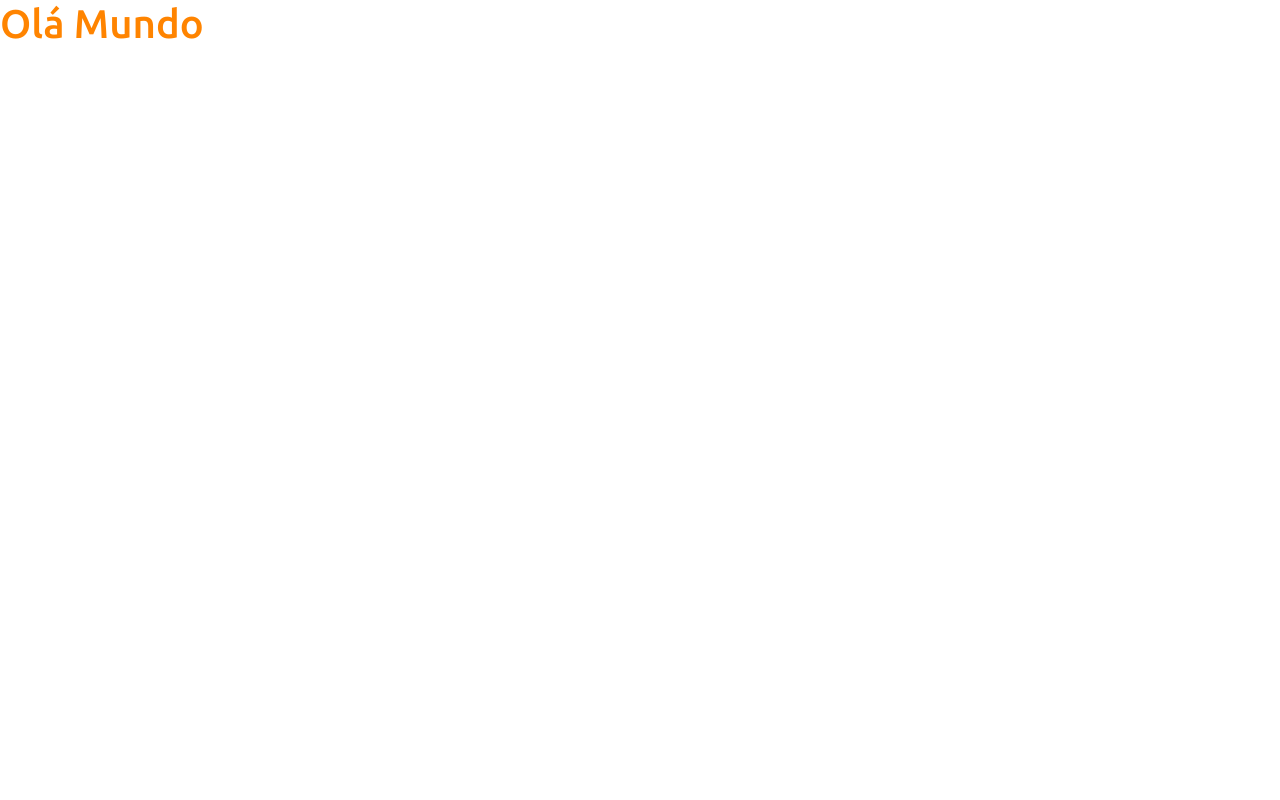
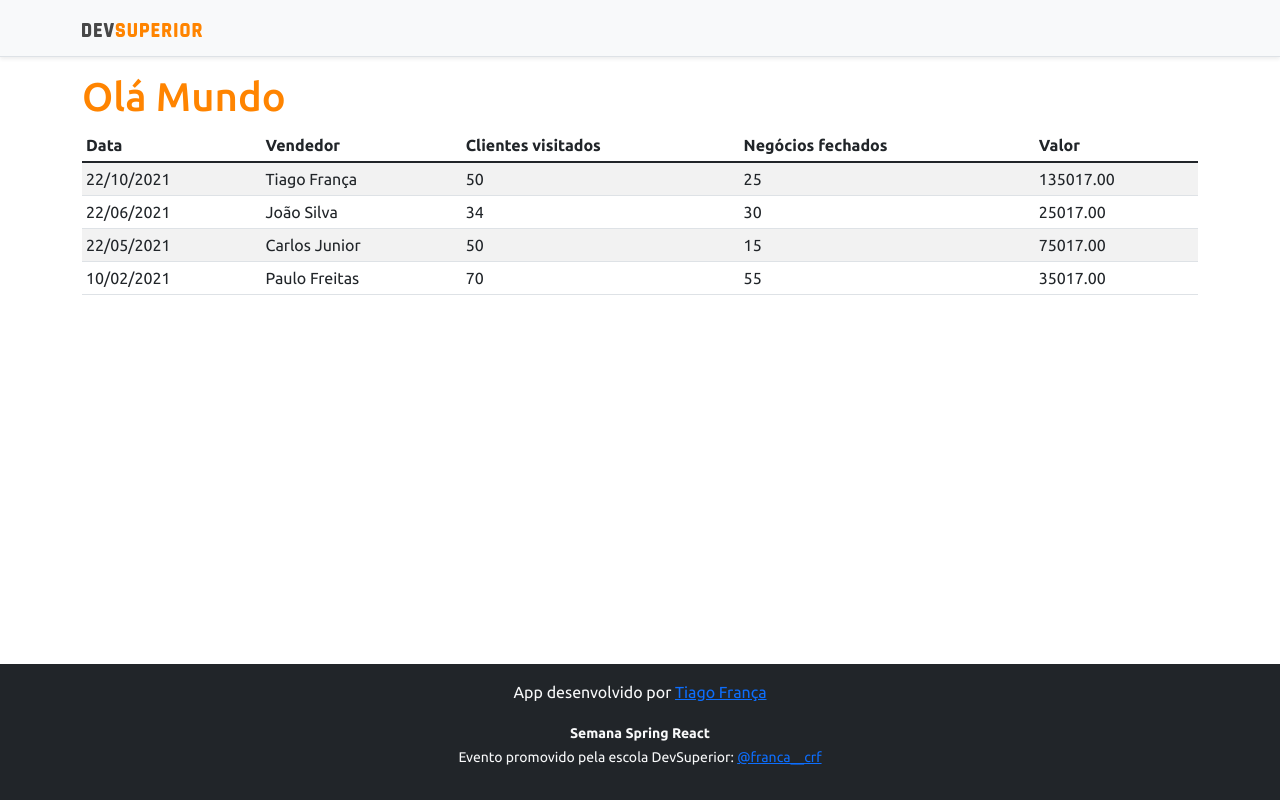
Before and after one commit to tiagofrancarita/projeto-sds2, a React (Create React App) app in the folder frontend/: page / in a window 1280 px wide. Built offline with nearby package versions, Linux system fonts and the light colour scheme.

Commit message:
Basic static components

```diff
--- a/frontend/src/App.tsx
+++ b/frontend/src/App.tsx
@@ -1,9 +1,18 @@
+import DataTable from "components/DataTable";
+import Footer from "components/Footer";
+import NavBar from "components/NavBar";
 
 function App() {
   return (
-    <div>
+    <>
+      <NavBar />
+      <div className="container">
         <h1 className="text-primary">Olá Mundo</h1>
-    </div>
+
+        <DataTable />
+      </div>
+      <Footer />
+    </>
   );
 }
 
--- /dev/null
+++ b/frontend/src/components/DataTable/index.tsx
@@ -0,0 +1,56 @@
+
+function DataTable() {
+    return (
+
+        <div className="table-responsive">
+    <table className="table table-striped table-sm">
+        <thead>
+            <tr>
+                <th>Data</th>
+                <th>Vendedor</th>
+                <th>Clientes visitados</th>
+                <th>Negócios fechados</th>
+                <th>Valor</th>
+            </tr>
+        </thead>
+        <tbody>
+            <tr>
+                <td>22/10/2021</td>
+                <td>Tiago França</td>
+                <td>50</td>
+                <td>25</td>
+                <td>135017.00</td>
+            </tr>
+
+            <tr>
+                <td>22/06/2021</td>
+                <td>João Silva</td>
+                <td>34</td>
+                <td>30</td>
+                <td>25017.00</td>
+            </tr>
+
+            <tr>
+                <td>22/05/2021</td>
+                <td>Carlos Junior</td>
+                <td>50</td>
+                <td>15</td>
+                <td>75017.00</td>
+            </tr>
+
+            <tr>
+                <td>10/02/2021</td>
+                <td>Paulo Freitas</td>
+                <td>70</td>
+                <td>55</td>
+                <td>35017.00</td>
+            </tr>
+        </tbody>
+    </table>
+</div>
+
+
+    );
+}
+
+export default DataTable;
--- /dev/null
+++ b/frontend/src/components/Footer/index.tsx
@@ -0,0 +1,17 @@
+
+
+function Footer() {
+    return (
+
+        <footer className="footer mt-auto py-3 bg-dark">
+            <div className="container">
+                <p className="text-light">App desenvolvido por <a href="https://github.com/tiagofrancarita" target="_blank" rel="noreferrer">Tiago França</a></p>
+                <p className="text-light"><small><strong>Semana Spring React</strong><br />
+                    Evento promovido pela escola DevSuperior: <a href="https://www.instagram.com/franca__crf" target="_blank" rel="noreferrer">@franca__crf</a></small></p>
+            </div>
+        </footer>
+
+    );
+}
+
+export default Footer;
--- /dev/null
+++ b/frontend/src/components/NavBar/index.tsx
@@ -0,0 +1,14 @@
+import ImgDsDark from 'assets/img/ds-dark.svg';
+function NavBar() {
+    return (
+        <div className="d-flex flex-column flex-md-row align-items-center p-3 px-md-4 mb-3 bg-light border-bottom shadow-sm">
+            <div className="container">
+                <nav className="my-2 my-md-0 mr-md-3">
+                    <img src={ImgDsDark} alt="DevSuperior" width="120" />
+                </nav>
+            </div>
+        </div>
+    );
+}
+
+export default NavBar;
```
Also changed, not shown: frontend/src/assets/img/ds-dark.svg (added).
